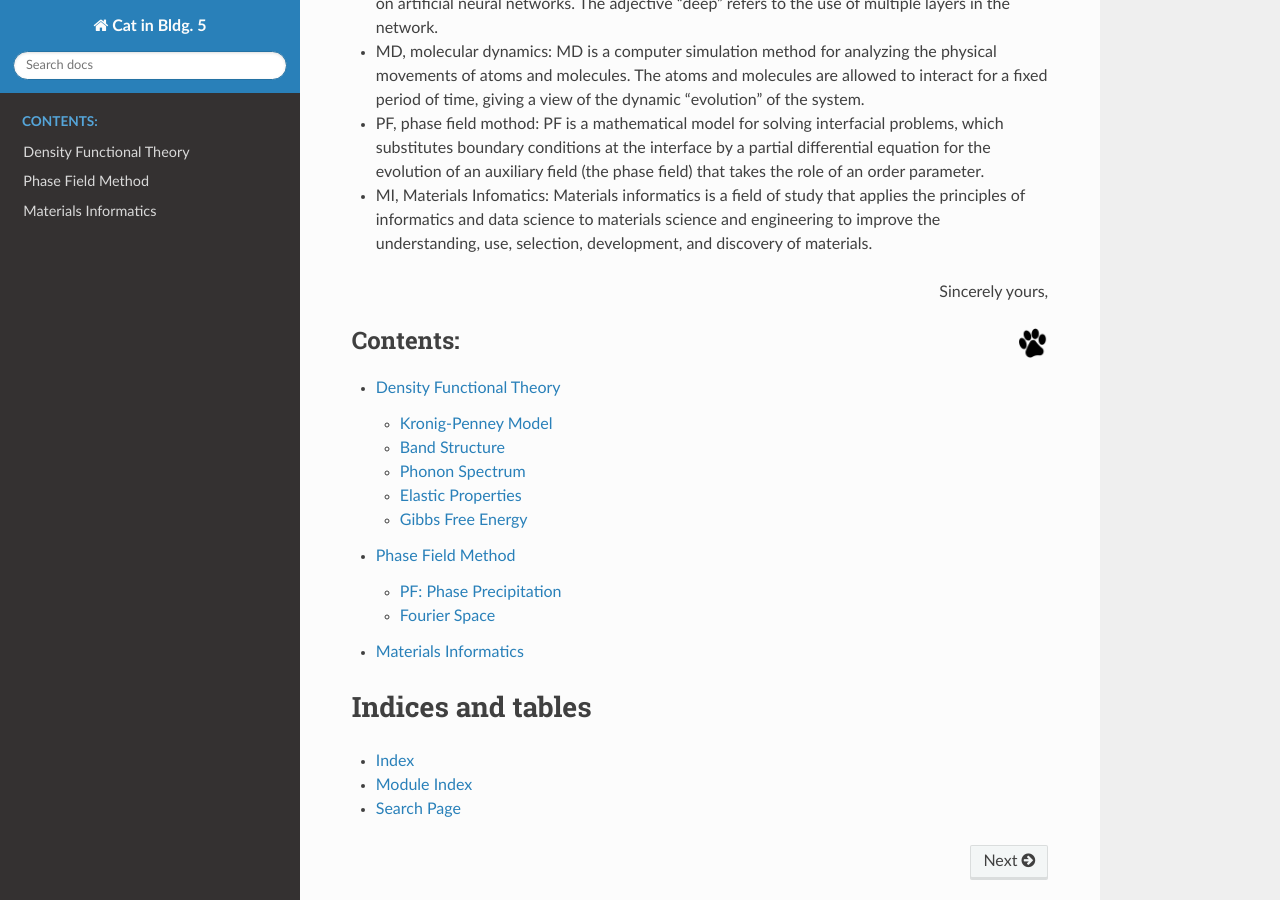
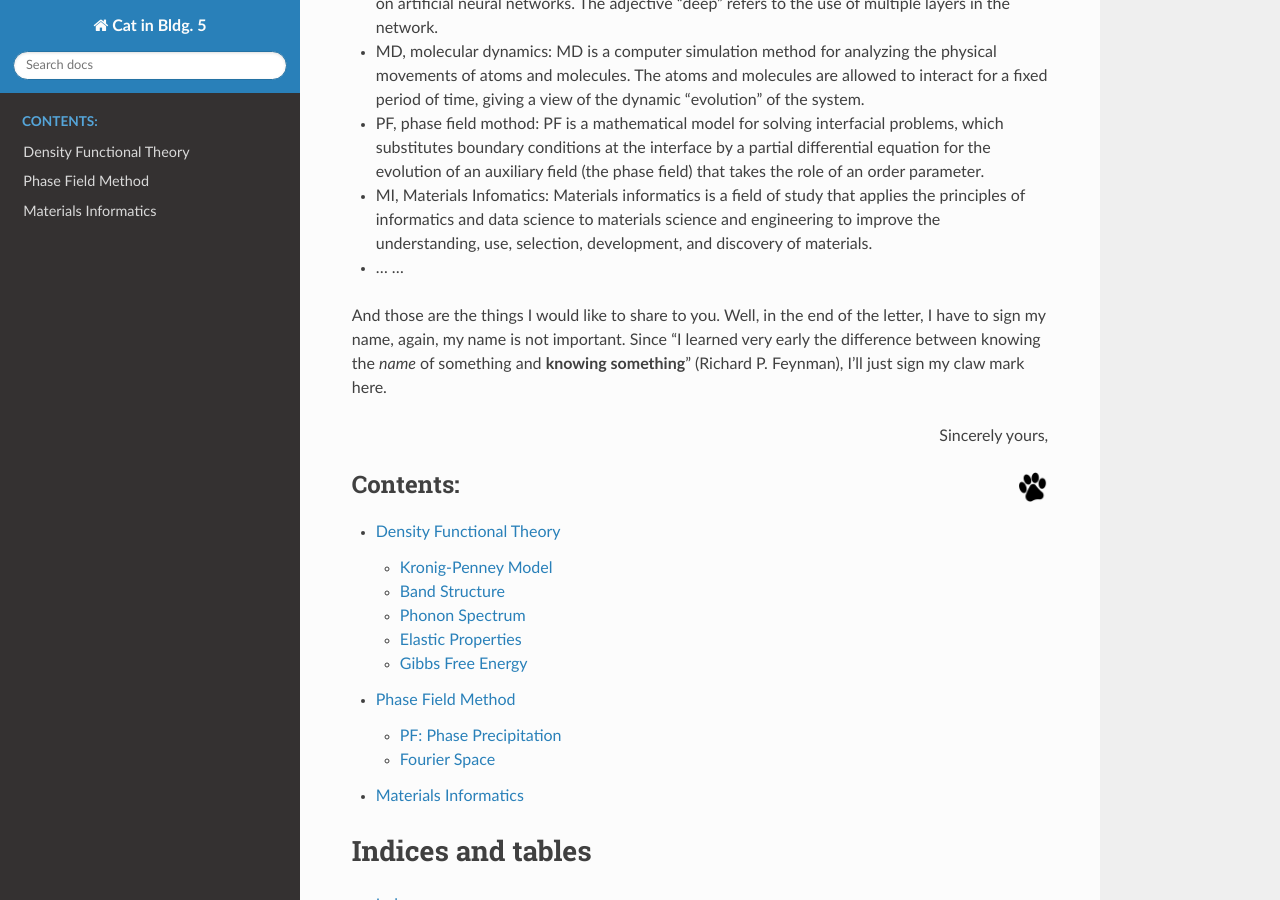
Before and after one commit to vacuumserval/vacuumserval.github.io, a Sphinx documentation site: the page built from source/index.rst, in a window 1280 px wide and 900 px high, scrolled down 600 px. Built offline with Sphinx 7.4.7 and the Read the Docs theme 2.0.0, drawn with Linux system fonts in a browser that asks for light colours; pages that are not in the unit, such as notebooks, are missing from menus.

Commit message:
MI init Cat speaks more

```diff
--- a/source/index.rst
+++ b/source/index.rst
@@ -25,7 +25,9 @@ I have a bad memory and I don't type, so I have authorized my cat-slave to keep
 * PF, phase field mothod: PF is a mathematical model for solving interfacial problems, which substitutes boundary conditions at the interface by a partial differential equation for the evolution of an auxiliary field (the phase field) that takes the role of an order parameter.
 * MI, Materials Infomatics: Materials informatics is a field of study that applies the principles of informatics and data science to materials science and engineering to improve the understanding, use, selection, development, and discovery of materials.
 
+* ... ...
 
+And those are the things I would like to share to you. Well, in the end of the letter, I have to sign my name, again, my name is not important. Since "I learned very early the difference between knowing the *name* of something and **knowing something**" (Richard P. Feynman), I'll just sign my claw mark here.
 
 .. raw:: html
 
```
Also changed, not shown: 12 other files.
